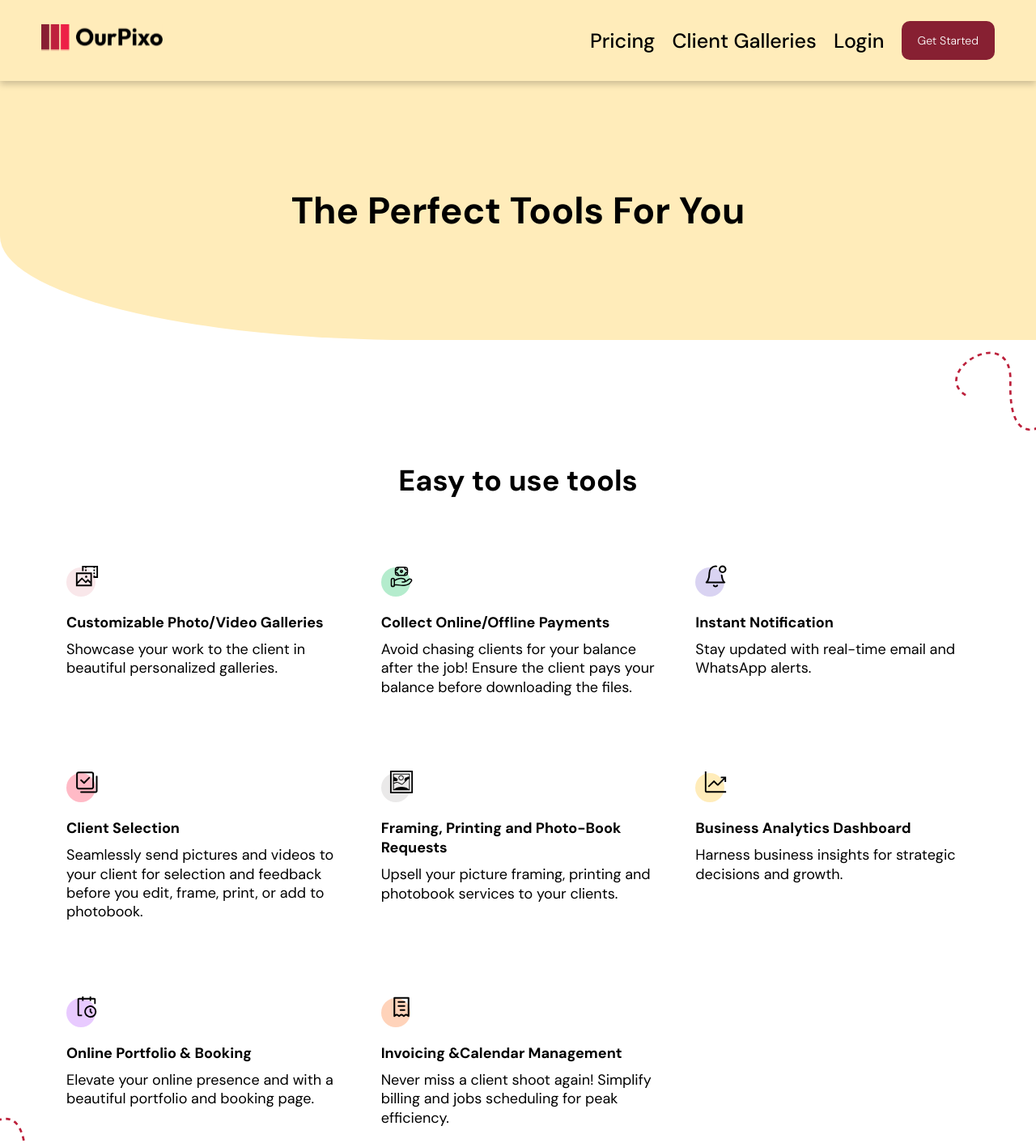
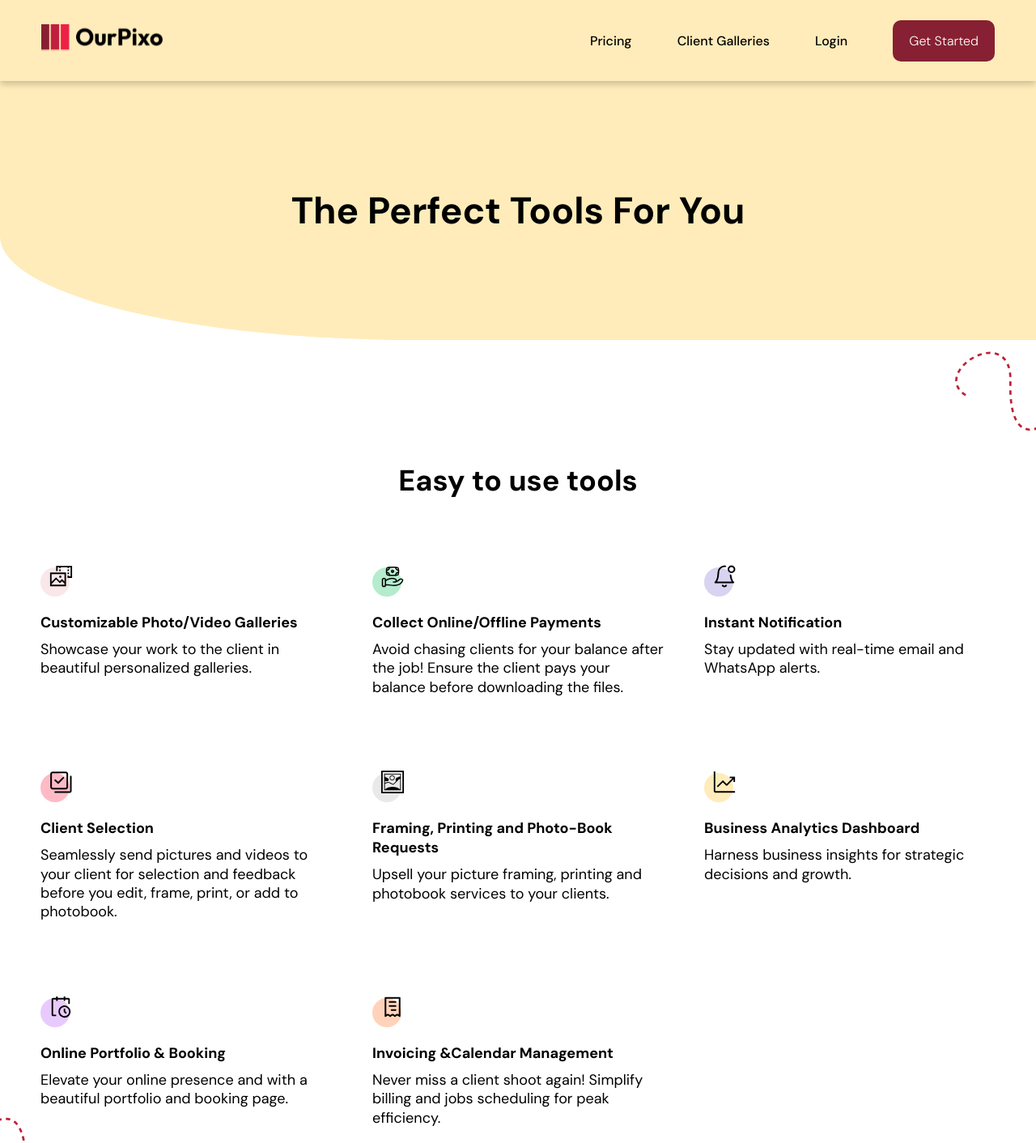
Before and after one commit to MITCHYUGAN/Project-Our-PIXO, a React (Vite) app: page /features in a window 1280 px wide. Shown: the top 1412 px of the page at 81% size. Built offline with nearby package versions, Linux system fonts and the light colour scheme.

Commit message:
adjustment to header, benefits section and easy to use tools

```diff
--- a/src/App.css
+++ b/src/App.css
@@ -17,9 +17,9 @@
     --Heading3FS: clamp(30px, 1.7vw, 3.5vw);
     --Heading4FS: clamp(20px, 1.5vw, 2vw);
     --ParagraphFS: clamp(18px, 1.3vw, 1.5vw);
-    --PAragraph2FS: clamp(16px, 1.3vw, 1.5vw)
+    --Paragraph2FS: clamp(16px, 1.3vw, 1.5vw)
     --buttonFS: clamp(16px, 1.2vw, 1.4vw);
-    --button2FS: clamp(14px,1.1vw, 1.2vw)
+    --button2FS: clamp(16px,1.1vw, 1.2vw)
 }
 
 p {
--- a/src/components/EasyTools/EasyTools.css
+++ b/src/components/EasyTools/EasyTools.css
@@ -8,6 +8,7 @@
     align-items: center;
     gap: 50px;
     padding: 100px 20px;
+
 
     .arrow1 {
         position: absolute;
@@ -31,9 +32,10 @@
 
     .easytoolswrapper {
         display: grid;
+        padding: 0 30px;
         grid-template-columns: repeat(3, 1fr);
         place-items: center;
-        width: 90%;
+        width: 100%;
         gap: 50px;
         align-items: flex-start;
         justify-content: center;
--- a/src/components/GetPaidInCurrencies/GetPaidInCurrencies.css
+++ b/src/components/GetPaidInCurrencies/GetPaidInCurrencies.css
@@ -61,7 +61,7 @@
     }
 
     h1 {
-        font-size: var(--Heading1FS);
+        font-size: var(--Heading2FS);
         width: min(1500px, 90%);
         text-align: center;
     }
--- a/src/components/Header/Header.css
+++ b/src/components/Header/Header.css
@@ -39,7 +39,7 @@
 
             li{
                 cursor: pointer;
-                font-size: var(--buttonFS);
+                font-size: var(--button2FS);
             }
             li a {
                 color: black;
@@ -47,7 +47,6 @@
             }
 
             button{
-                /* font-size: clamp(16px, 1vw, 2vw); */
                 font-size: var(--button2FS);
                 padding: 15px 20px;
                 cursor: pointer;
--- a/src/components/WhyOurPIXO/WhyOurPIXO.css
+++ b/src/components/WhyOurPIXO/WhyOurPIXO.css
@@ -46,7 +46,7 @@
     display: grid;
     grid-template-columns: repeat(3, 1fr);
     align-items: flex-start;
-    gap: 30px;
+    gap: 50px;
 }
 
 .benefits-item {
@@ -72,7 +72,6 @@
 .benefits-item p {
     font-size: var(--ParagraphFS);
     color: #333333;
-    width: min(320px, 100%);
 }
 
 
```
Also changed, not shown: src/components/GetStarted/assets/img4.svg.
